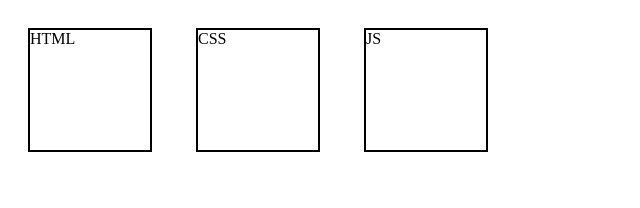
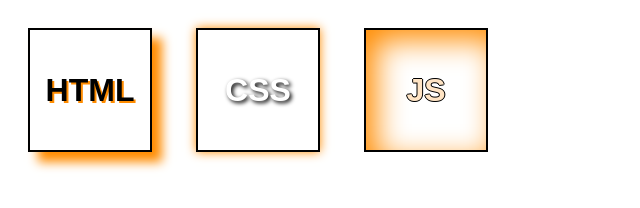
Before and after one commit to MalinJakob/JavaScriptForWebDev, a plain HTML site: page Tasks/Task2/Uppgift1/TestFiles/shadow.html in a window 1280 px wide. Shown: the whole page, without its empty margins (0-640 px from the left). Drawn offline with Linux system fonts and the light colour scheme.

Commit message:
add shadow to box and text in test files

```diff
--- a/Tasks/Task2/Uppgift1/TestFiles/shadow.html
+++ b/Tasks/Task2/Uppgift1/TestFiles/shadow.html
@@ -1,20 +1,54 @@
 <!DOCTYPE html>
 <html lang="en">
   <head>
-  <meta charset="UTF-8">
-  <meta name="viewport" content="width=
-  , initial-scale=1.0">
+    <meta charset="UTF-8" />
+    <meta
+      name="viewport"
+      content="width=
+  , initial-scale=1.0"
+    />
     <title>Cast Shadow</title>
     <style>
-    div.outer, div.inner{
+      div.outer,
+      div.inner {
         width: 120px;
         height: 120px;
       }
-div.outer{
+      div.outer {
         display: inline-block;
         margin: 20px;
         border: 2px solid black;
         background: white;
+      }
+      div.inner{
+        display: table-cell;
+        text-align: center;
+        vertical-align: middle;
+        font: bold 2em sans-serif;
+      }
+      div.drop{
+        box-shadow: 10px 10px 10px darkorange;
+
+      }
+      div.drop>div.inner{
+        text-shadow: 2px 2px darkorange;
+      }
+
+      div.glow{
+        box-shadow: 0 0 10px darkorange;
+      }
+      div.glow>div.inner{
+        color: white;
+        text-shadow: 2px 2px 4px black;
+      }
+
+      div.inset{
+        box-shadow: 10px 10px 30px darkorange inset;
+      }
+
+      div.inset>div.inner{
+        color: bisque;
+        text-shadow: -1px 0 black, 0 1px black, 1px 0 black, 0 -1px black ;
       }
     </style>
   </head>
```
Lines whose indentation alone changed are shown as unchanged.
